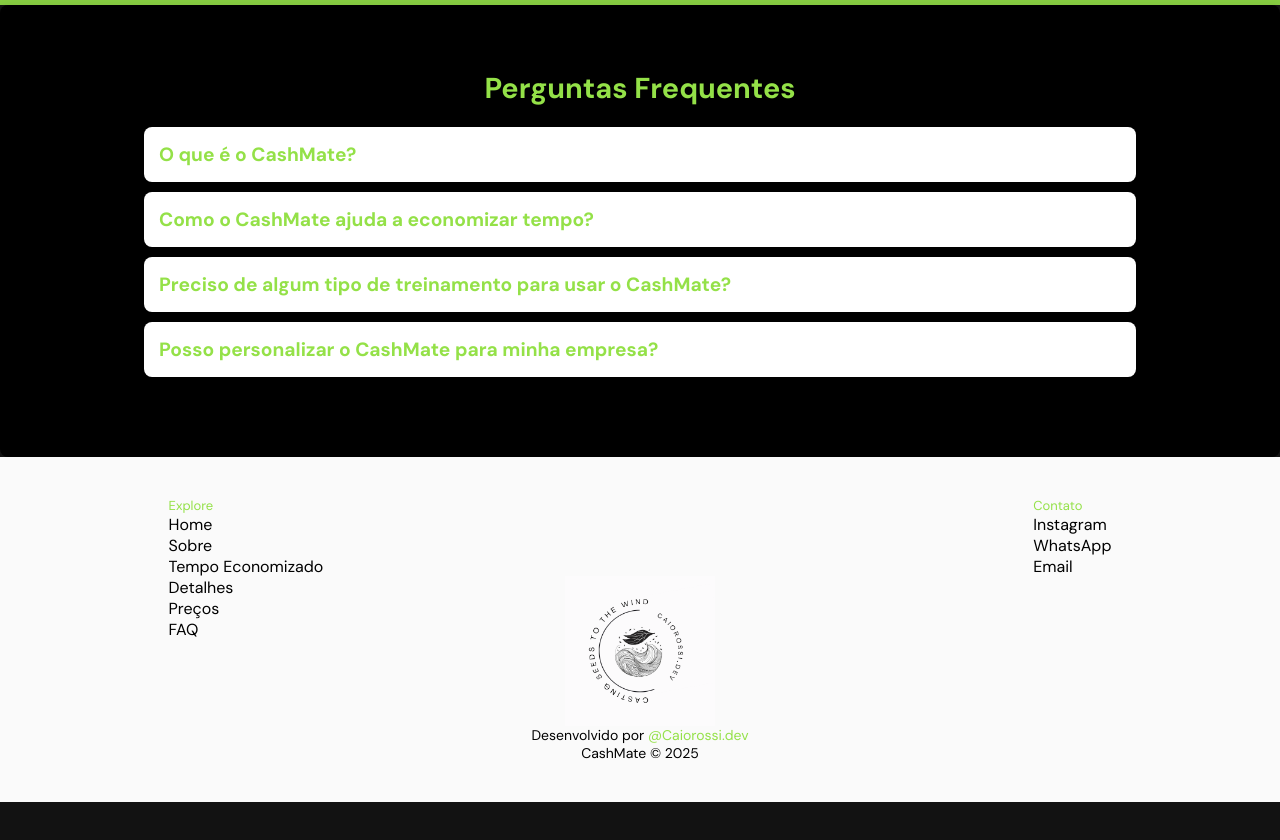
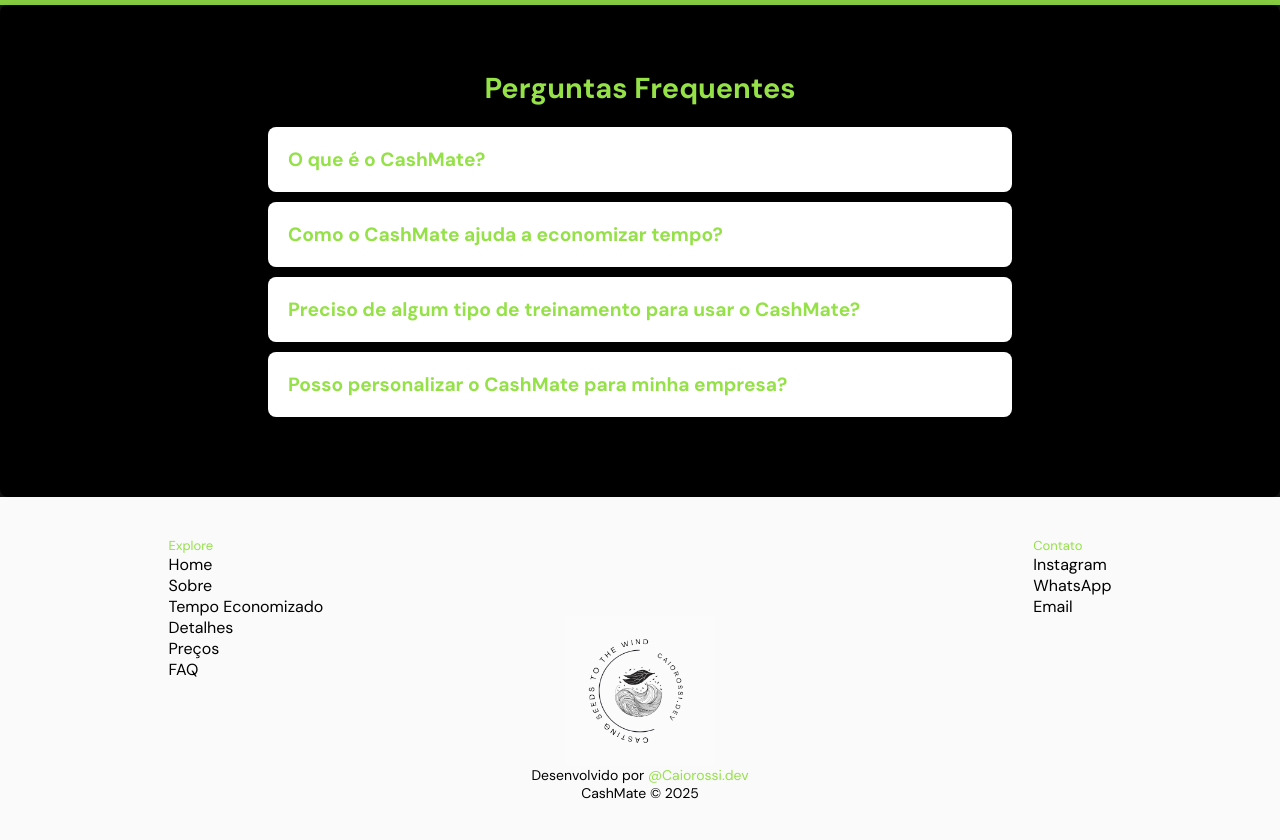
Before and after one commit to Caiorossi00/CashMate-Home, a React (Create React App) app: page / in a window 1280 px wide. Shown: the part 3920-4760 px from the top of the page. Before the commit the page ends 4722 px from the top, so only its background shows below. Built offline with nearby package versions, Linux system fonts and the light colour scheme.

Commit message:
correção tamanho

```diff
--- a/src/components/FAQ/Faq.css
+++ b/src/components/FAQ/Faq.css
@@ -15,13 +15,13 @@
   display: flex;
   flex-direction: column;
   gap: 10px;
-  margin: 0 10%;
+  margin: 0 20%;
   margin-bottom: 5vh;
 }
 
 .faq-item {
   background-color: white;
-  padding: 15px;
+  padding: 20px;
   border-radius: 8px;
   cursor: pointer;
   transition: background-color 0.3s ease;
```
